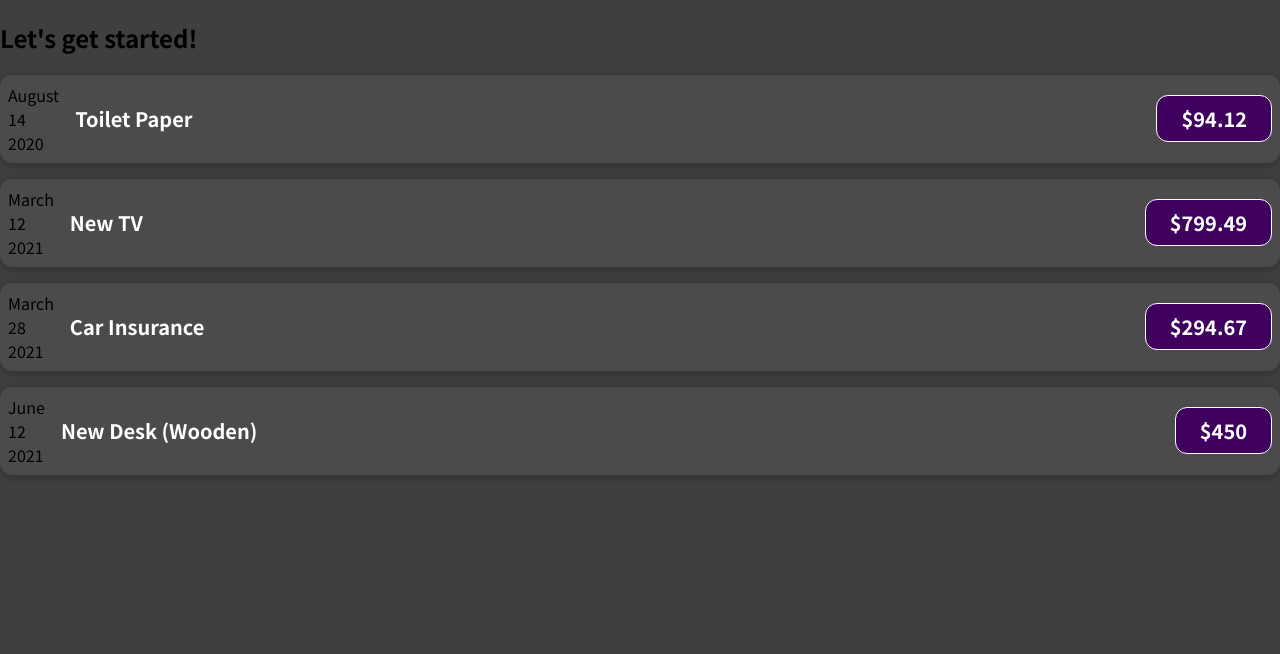
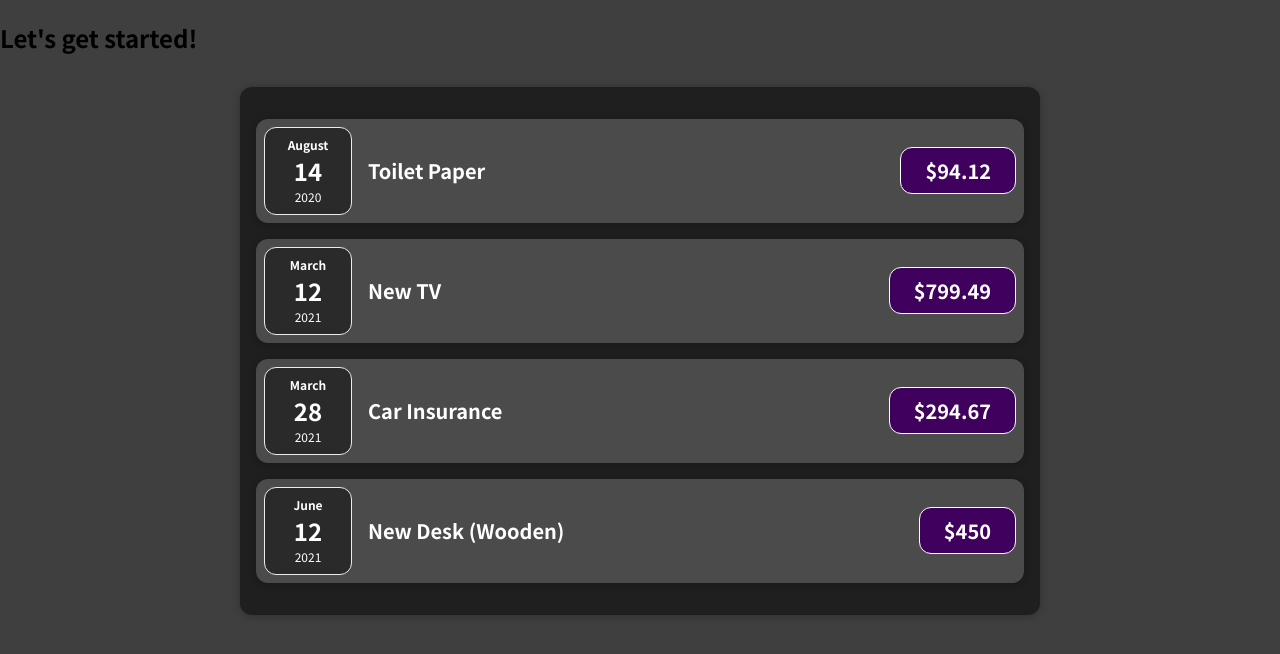
Before and after one commit to WaldyrSchneider/ReactCourse, a JavaScript app: page / in a window 1280 px wide. Shown: the top 654 px of the page. Built offline with nearby package versions, Linux system fonts and the light colour scheme.

Commit message:
new component and style

```diff
--- a/src/App.js
+++ b/src/App.js
@@ -1,4 +1,4 @@
-import ExpenseItem from "./components/ExpenseItem";
+import Expense from "./components/Expenses";
 
 function App() {
   const expenses = [
@@ -8,7 +8,12 @@
       amount: 94.12,
       date: new Date(2020, 7, 14),
     },
-    { id: 'e2', title: 'New TV', amount: 799.49, date: new Date(2021, 2, 12) },
+    {
+      id: 'e2',
+      title: 'New TV',
+      amount: 799.49,
+      date: new Date(2021, 2, 12)
+    },
     {
       id: 'e3',
       title: 'Car Insurance',
@@ -26,26 +31,7 @@
   return (
     <div>
       <h2>Let's get started!</h2>
-      <ExpenseItem
-        title={expenses[0].title}
-        amount={expenses[0].amount}
-        date={expenses[0].date}
-      />
-      <ExpenseItem
-        title={expenses[1].title}
-        amount={expenses[1].amount}
-        date={expenses[1].date}
-      />
-      <ExpenseItem
-        title={expenses[2].title}
-        amount={expenses[2].amount}
-        date={expenses[2].date}
-      />
-      <ExpenseItem
-        title={expenses[3].title}
-        amount={expenses[3].amount}
-        date={expenses[3].date}
-      />
+      <Expense expenses={expenses} />
     </div>
   );
 }
--- /dev/null
+++ b/src/components/Card.css
@@ -0,0 +1,4 @@
+.card {
+    border-radius: 12px;
+    box-shadow: 0 1px 8px rgba(0, 0, 0, 0.25);
+  }
--- /dev/null
+++ b/src/components/Card.js
@@ -0,0 +1,8 @@
+import "./Card.css";
+
+function Card(props) {
+    const classes = 'card ' + props.className;
+    return <div className={classes}>{props.children}</div>;
+}
+
+export default Card;
--- /dev/null
+++ b/src/components/ExpenseDate.css
@@ -0,0 +1,26 @@
+.expense-date {
+    display: flex;
+    flex-direction: column;
+    width: 5.5rem;
+    height: 5.5rem;
+    border: 1px solid #ececec;
+    background-color: #2a2a2a;
+    color: white;
+    border-radius: 12px;
+    align-items: center;
+    justify-content: center;
+}
+
+.expense-date__month {
+    font-size: 0.75rem;
+    font-weight: bold;
+}
+
+.expense-date__year {
+    font-size: 0.75rem;
+}
+
+.expense-date__day {
+    font-size: 1.5rem;
+    font-weight: bold;
+}
--- a/src/components/ExpenseDate.js
+++ b/src/components/ExpenseDate.js
@@ -1,14 +1,16 @@
+import './ExpenseDate.css';
+
 function ExpenseDate(props) {
     const month = props.date.toLocaleString('default', { month: 'long' });
     const day = props.date.toLocaleString('default', { day: 'numeric' });
     const year = props.date.toLocaleString('default', { year: 'numeric' });
 
     return (
-        <div>
-        <div>{month}</div>
-        <div>{day}</div>
-        <div>{year}</div>
-    </div>
+        <div className='expense-date'>
+            <div className='expense-date__month'>{month}</div>
+            <div className='expense-date__day'>{day}</div>
+            <div className='expense-date__year'>{year}</div>
+        </div>
     );
 }
 
--- a/src/components/ExpenseItem.css
+++ b/src/components/ExpenseItem.css
@@ -2,10 +2,8 @@
     display: flex;
     justify-content: space-between;
     align-items: center;
-    box-shadow: 0 2px 8px rgba(0, 0, 0, 0.25);
     padding: 0.5rem;
     margin: 1rem 0;
-    border-radius: 12px;
     background-color: #4b4b4b;
   }
 
--- a/src/components/ExpenseItem.js
+++ b/src/components/ExpenseItem.js
@@ -1,16 +1,17 @@
 import './ExpenseItem.css';
 import ExpenseDate from './ExpenseDate';
+import Card from './Card';
 
 function ExpenseItem(props) {
 
     return (
-        <div className="expense-item">
-            <ExpenseDate date = {props.date}/>
+        <Card className="expense-item">
+            <ExpenseDate date={props.date} />
             <div className="expense-item__description">
                 <h2>{props.title}</h2>
                 <div className="expense-item__price">${props.amount}</div>
             </div>
-        </div>
+        </Card>
     );
 }
 
--- /dev/null
+++ b/src/components/Expenses.css
@@ -0,0 +1,7 @@
+.expenses {
+  padding: 1rem;
+  background-color: rgb(31, 31, 31);
+  margin: 2rem auto;
+  width: 50rem;
+  max-width: 95%;
+}
--- /dev/null
+++ b/src/components/Expenses.js
@@ -0,0 +1,32 @@
+import ExpenseItem from "./ExpenseItem";
+import "./Expenses.css";
+import Card from "./Card";
+
+function Expenses(props) {
+    return (
+        <Card className="expenses">
+            <ExpenseItem
+                title={props.expenses[0].title}
+                amount={props.expenses[0].amount}
+                date={props.expenses[0].date}
+            />
+            <ExpenseItem
+                title={props.expenses[1].title}
+                amount={props.expenses[1].amount}
+                date={props.expenses[1].date}
+            />
+            <ExpenseItem
+                title={props.expenses[2].title}
+                amount={props.expenses[2].amount}
+                date={props.expenses[2].date}
+            />
+            <ExpenseItem
+                title={props.expenses[3].title}
+                amount={props.expenses[3].amount}
+                date={props.expenses[3].date}
+            />
+        </Card>
+    );
+}
+
+export default Expenses;
```
